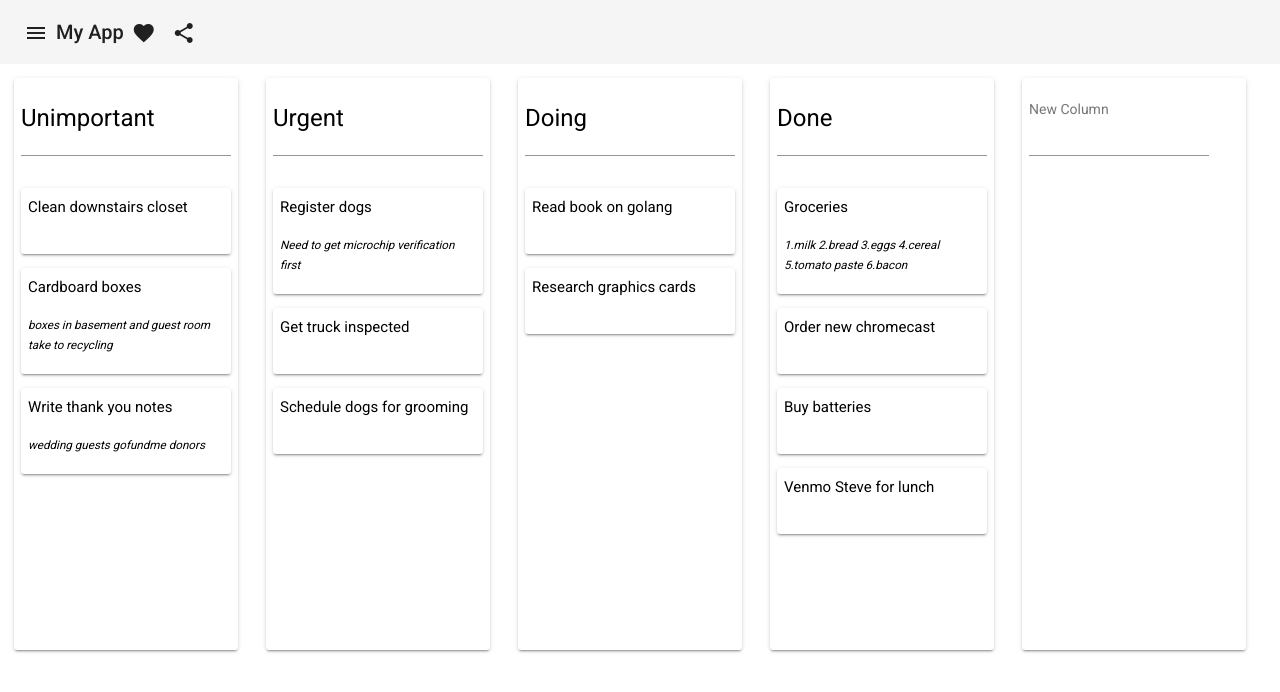
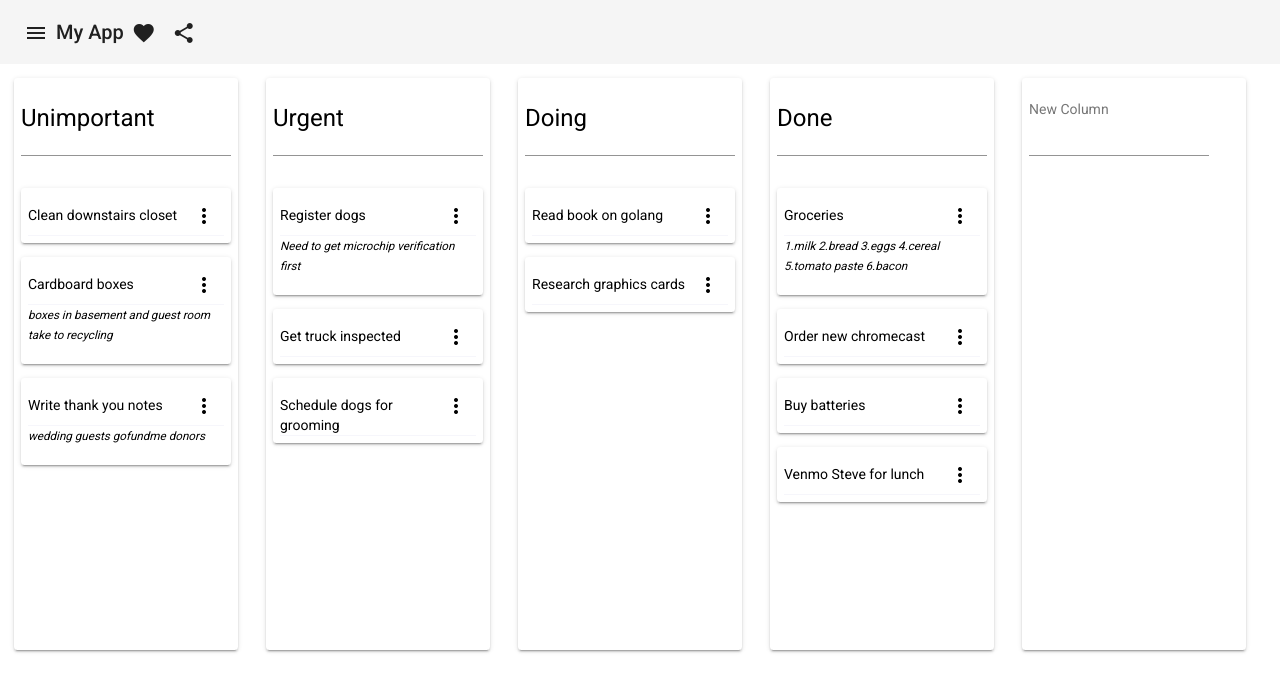
Before and after one commit to tysmithnet/learn-angular-dropndrop, an Angular app in the folder todoapp/: page / in a window 1280 px wide. Shown: the top 692 px of the page. Built offline with nearby package versions, Linux system fonts and the light colour scheme.

Commit message:
Fix bug with rendering cards

```diff
--- a/todoapp/src/app/app.component.css
+++ b/todoapp/src/app/app.component.css
@@ -29,6 +29,10 @@
     background-color: white;
 }
 
+.cdk-drop-list {
+    min-height: 20vh;
+}
+
 .card-action-button {
     transform: scale(.5);
 }
@@ -37,6 +41,16 @@
     font-size: 14px;
 }
 
+.card-header {
+    display: flex;
+    align-items: baseline;
+    border-bottom: 1px solid #f6f6fb;
+}
+
+.card-header > .card-header-title {
+    flex-grow: 1;
+}
+
 .card-description {
     font-size: smaller;
     font-style: italic;
--- a/todoapp/src/app/app.component.html
+++ b/todoapp/src/app/app.component.html
@@ -34,7 +34,11 @@
   </mat-menu>
 </mat-toolbar>
 
-<div cdkDropList cdkDropListOrientation="horizontal" (cdkDropListDropped)="dropColumn($event)">
+<div
+  cdkDropList
+  cdkDropListOrientation="horizontal"
+  (cdkDropListDropped)="dropColumn($event)"
+>
   <div cdkDropListGroup class="column-container">
     <div
       *ngFor="let column of selectedBoard?.columns"
@@ -42,25 +46,42 @@
       cdkDrag
     >
       <mat-form-field class="example-full-width">
-        <h1><input matInput [(ngModel)]="column.title"></h1>
+        <h1><input matInput [(ngModel)]="column.title" /></h1>
       </mat-form-field>
-      <div cdkDropList [cdkDropListData]="column?.cards" (cdkDropListDropped)="drop($event)">
+      <div
+        cdkDropList
+        [cdkDropListData]="column?.cards"
+        (cdkDropListDropped)="drop($event)"
+      >
+        <!-- CARD -->
         <div
           class="card mat-elevation-z2"
           *ngFor="let card of column?.cards"
           cdkDrag
         >
-          <h4>{{ card.title }}</h4>
-          <p class="card-description">{{ card.description }}</p>
+          <div class="card-header">
+            <div class="card-header-title">{{ card.title }}</div>
+            <button mat-icon-button [matMenuTriggerFor]="cardMenu" aria-label="Example icon-button with a menu">
+              <mat-icon>more_vert</mat-icon>
+            </button>
+          </div>
+          <p *ngIf="card.description" class="card-description">{{ card.description }}</p>
           <div class="card-action-container"></div>
+          <mat-menu #cardMenu="matMenu">
+            <button mat-menu-item (click)="deleteCard(column, card)">
+              <mat-icon>delete</mat-icon>
+              <span>Delete</span>
+            </button>
+          </mat-menu>
         </div>
+        <!-- /CARD -->
       </div>
     </div>
     <div class="column mat-elevation-z2">
       <form class="example-form">
         <mat-form-field class="example-full-width">
           <mat-label>New Column</mat-label>
-            <h1><input matInput placeholder="Name"></h1>
+          <h1><input matInput placeholder="Name" /></h1>
         </mat-form-field>
       </form>
     </div>
--- a/todoapp/src/app/app.component.ts
+++ b/todoapp/src/app/app.component.ts
@@ -40,4 +40,10 @@ export class AppComponent implements OnInit{
   addColumn() {
 
   }
+  deleteCard(column: Column, card: Card) {
+    let idx = column.cards.findIndex(c => c == card);
+    if (idx > -1) {
+      column.cards.splice(idx, 1);
+    }
+  }
 }
```
Lines whose indentation alone changed are shown as unchanged.
